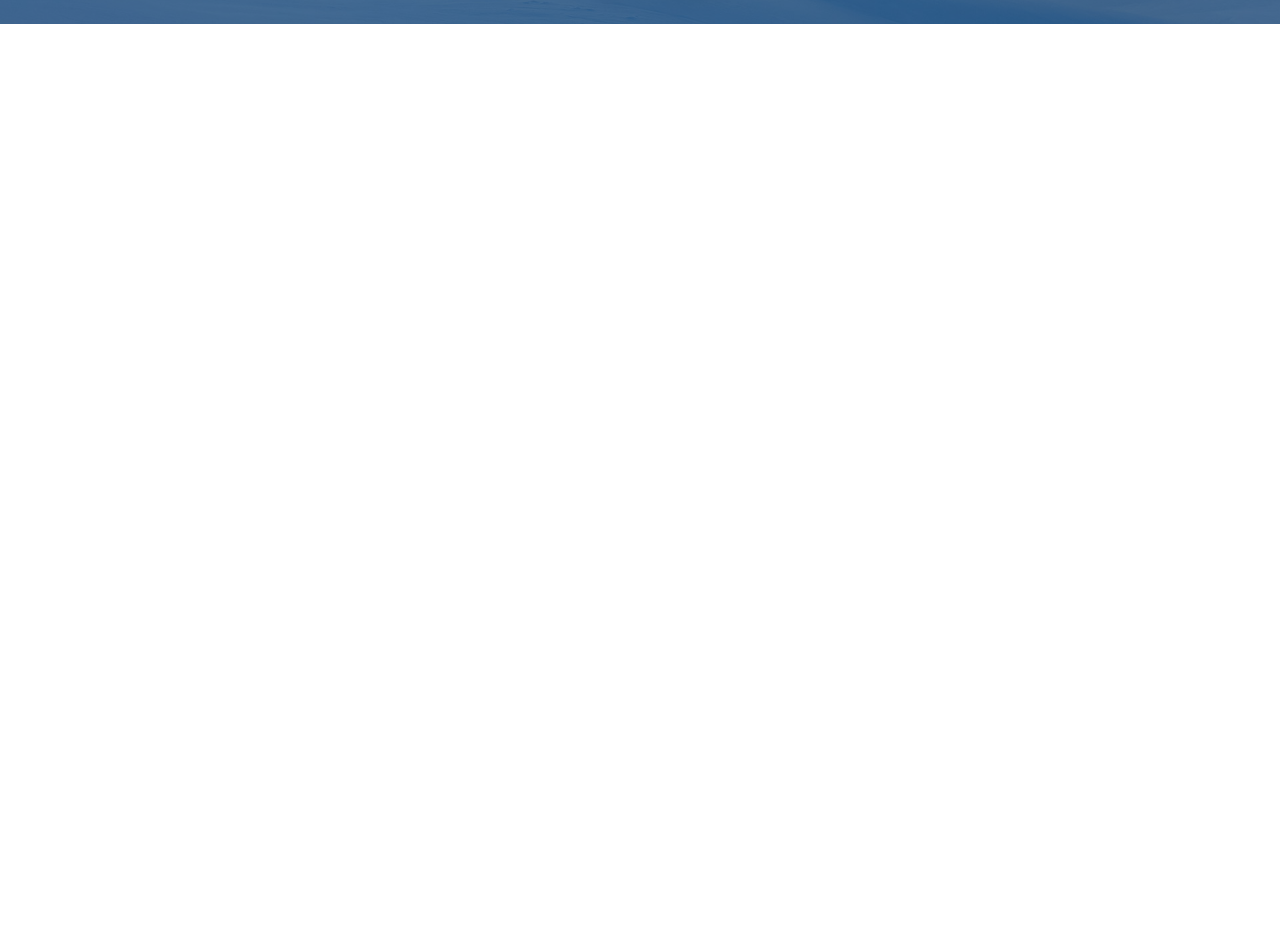
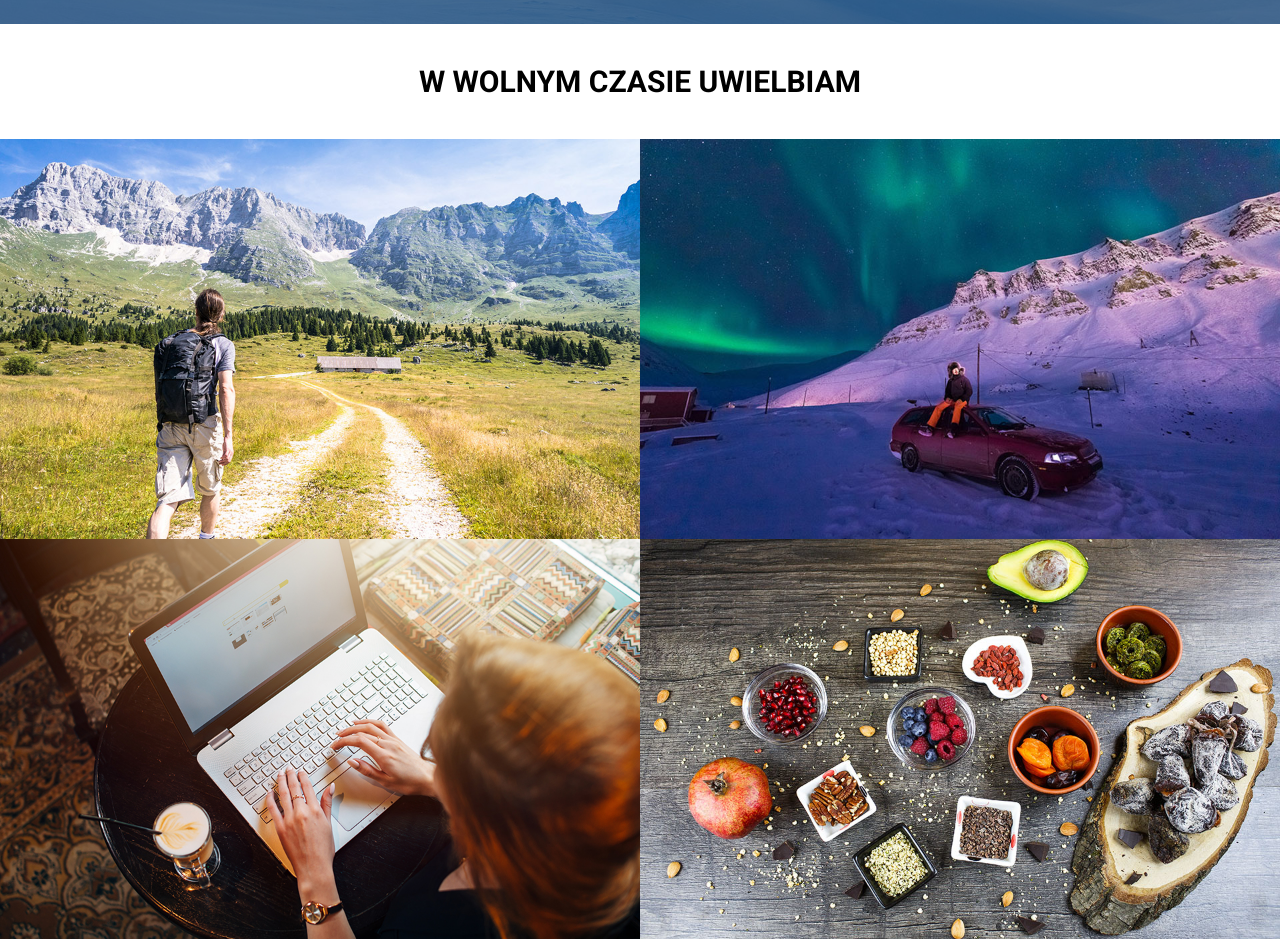
Before and after one commit to maksymilianfiec/maksymilianfiec.github.io, a plain HTML site: page index.html in a window 1280 px wide. Shown: the part 3260-4202 px from the top of the page. Before the commit the page ends 4084 px from the top, so only its background shows below. Drawn offline with Linux system fonts and the light colour scheme.

Commit message:
Add section Hobby

```diff
--- a/css/style.css
+++ b/css/style.css
@@ -412,8 +412,119 @@ header img {
 }
 
 
+/*SEKCJA HOBBY*/
+.hobby {
+    margin-bottom: 20px;
+}
+
+.hobby__title {
+    font-size: 2em;
+    padding: 25px 20px;
+    text-transform: uppercase;
+    text-align: center;
+}
+
+.hobby__item {
+    height: 200px;
+    overflow: hidden;
+    background-position: center;
+    background-repeat: no-repeat;
+}
+
+.hobby__item:nth-of-type(1) {
+    background-image: url(../img/hobby1.jpg);
+}
+
+.hobby__item:nth-of-type(2) {
+    background-image: url(../img/hobby2.jpg);
+}
+
+.hobby__item:nth-of-type(3) {
+    background-image: url(../img/hobby3.jpg);
+}
+
+.hobby__item:nth-of-type(4) {
+    background-image: url(../img/hobby4.jpg);
+}
+
+
+.hobby__text {
+    width: 100%;
+    padding: 10px 20px;
+    background-color: rgba(0, 0, 0, 0.35);
+    color: white;
+    font-size: 1.6em;
+    text-align: center;
+}
+
+@media (min-width: 768px) {
+    .hobby__title {
+        padding: 35px 20px;
+        font-size: 2.5em;
+    }
+
+    .hobby__text {
+        padding: 15px 20px;
+        font-size: 2em;
+    }
+
+    .hobby__item {
+        height: 280px;
+    }
+}
+
+@media (min-width: 960px) {
+    .hobby__container {
+        display: grid;
+        grid-template-columns: 1fr 1fr;
+        max-width: 1920px;
+        margin: 0 auto;
+    }
+}
+
+@media (min-width: 1024px) {
+    .hobby__title {
+        padding: 40px 20px;
+        font-size: 3em;
+    }
+
+    .hobby__item {
+        height: 320px;
+        background-size: 100%;
+        transition: background-size 1s ease-in;
+    }
+
+    .hobby__text {
+        font-size: 2.2em;
+        line-height: 320px;
+        opacity: 0;
+        transition: opacity 0.3s ease-in;
+    }
+
+    .hobby__text:hover {
+        opacity: 1;
+
+    }
+
+    .hobby__item:hover {
+        background-size: 130%;
+    }
+}
+
+@media (min-width: 1024px) {
+    .hobby__item {
+        height: 400px;
+    }
+
+    .hobby__text {
+        font-size: 3em;
+        line-height: 400px;
+    }
+}
+
+
 /*SEKCJA FOOTER*/
 
 footer {
-    height: 100vh;
+    height: 50vh;
 }
--- a/index.html
+++ b/index.html
@@ -72,7 +72,23 @@
             <p class="motto__author">Monika Sawicka</p>
         </div>
     </section>
-    <section></section>
+    <section class="hobby">
+        <h1 class="hobby__title">W wolnym czasie uwielbiam</h1>
+        <div class="hobby__container">
+            <div class="hobby__item">
+                <p class="hobby__text">Chodzić po górach</p>
+            </div>
+            <div class="hobby__item">
+                <p class="hobby__text">Patrzeć wysoko</p>
+            </div>
+            <div class="hobby__item">
+                <p class="hobby__text">Zmieniać świat</p>
+            </div>
+            <div class="hobby__item">
+                <p class="hobby__text">Jeść owoce i warzywa</p>
+            </div>
+        </div>
+    </section>
     <section></section>
     <footer></footer>
 </body></html>
```
Also changed, not shown: img/hobby1.jpg (added), img/hobby2.jpg (added), img/hobby3.jpg (added), img/hobby4.jpg (added).
